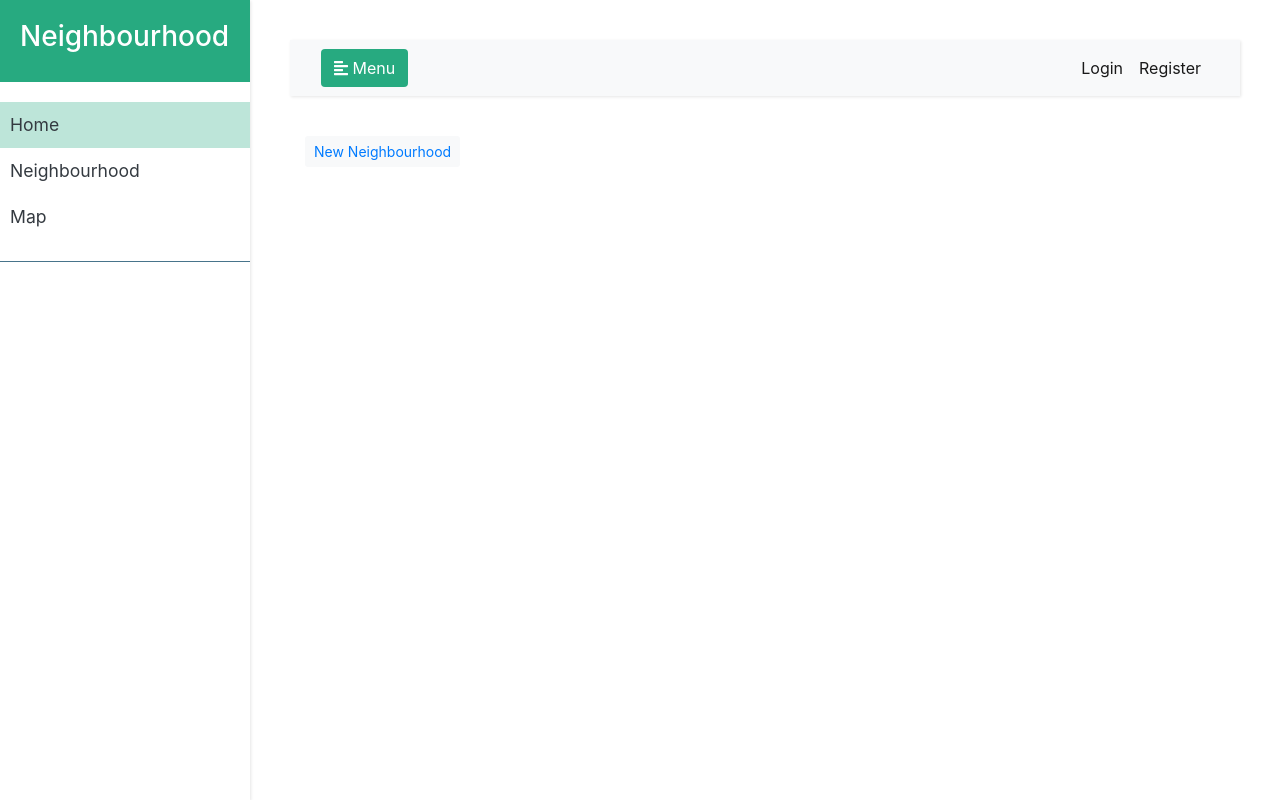
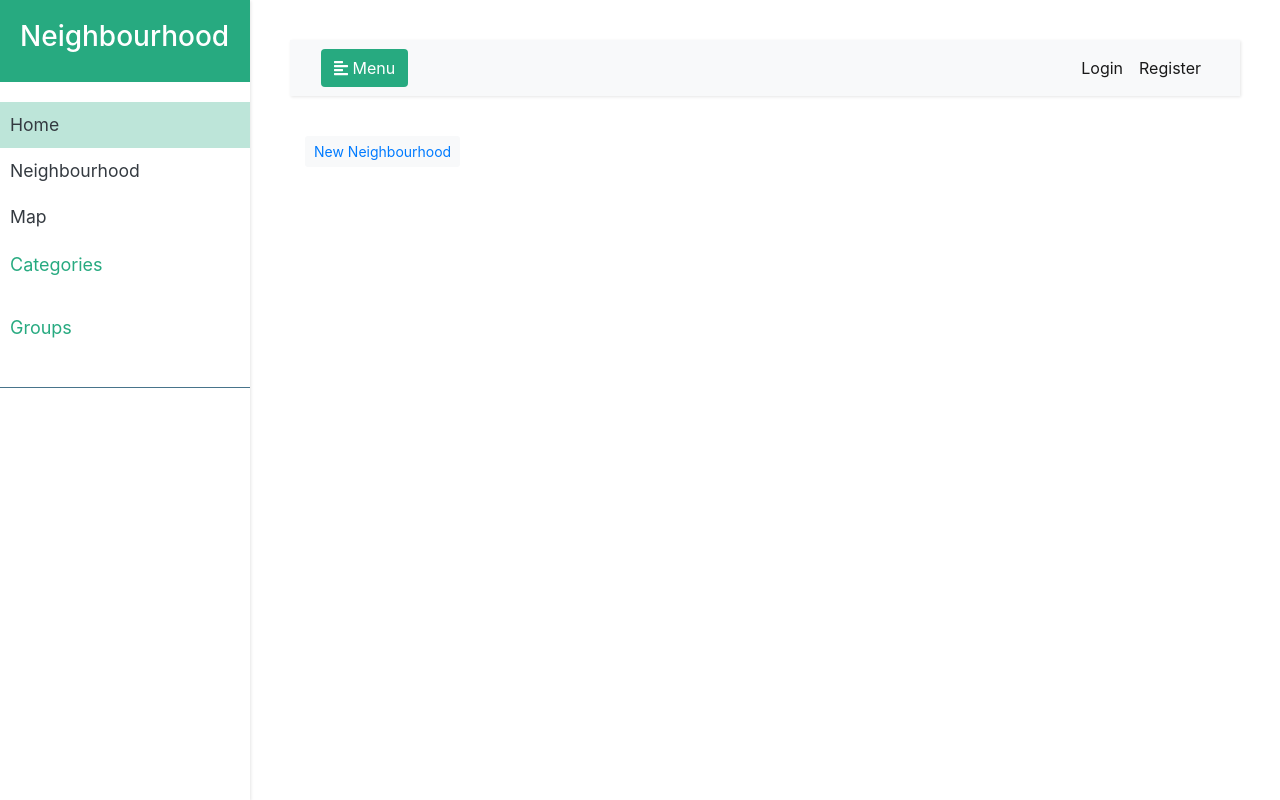
Before and after one commit to Alexotieno1717/Neighbourhood, a Django app: page /all-hoods/ in a window 1280 px wide. Run offline with Django 3.2, Linux system fonts and the light colour scheme; data that the repository does not hold is empty; some libraries are stand-ins or nearby versions.

Commit message:
Added category and group to sidenav

```diff
--- a/project/templates/neighbourhood/sidenav.html
+++ b/project/templates/neighbourhood/sidenav.html
@@ -14,5 +14,7 @@
         <li>
             <a href="#" class="text-dark">Map</a>
         </li>
+        <p class="side-subtitle" style="color: rgb(39, 170, 128); font-size: 18px">Categories</p>
+        <p class="side-subtitle" style="color: rgb(39, 170, 128); font-size: 18px">Groups</p>
     </ul>
 </nav>
```
